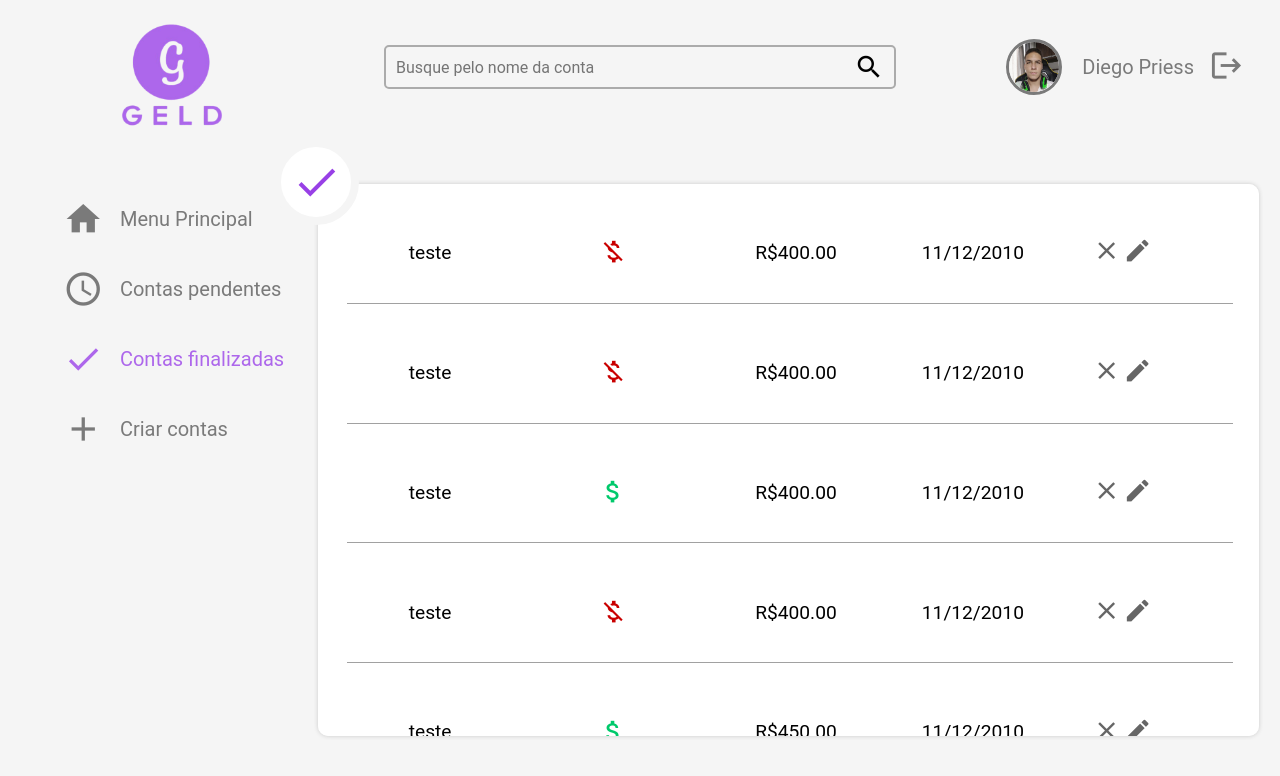
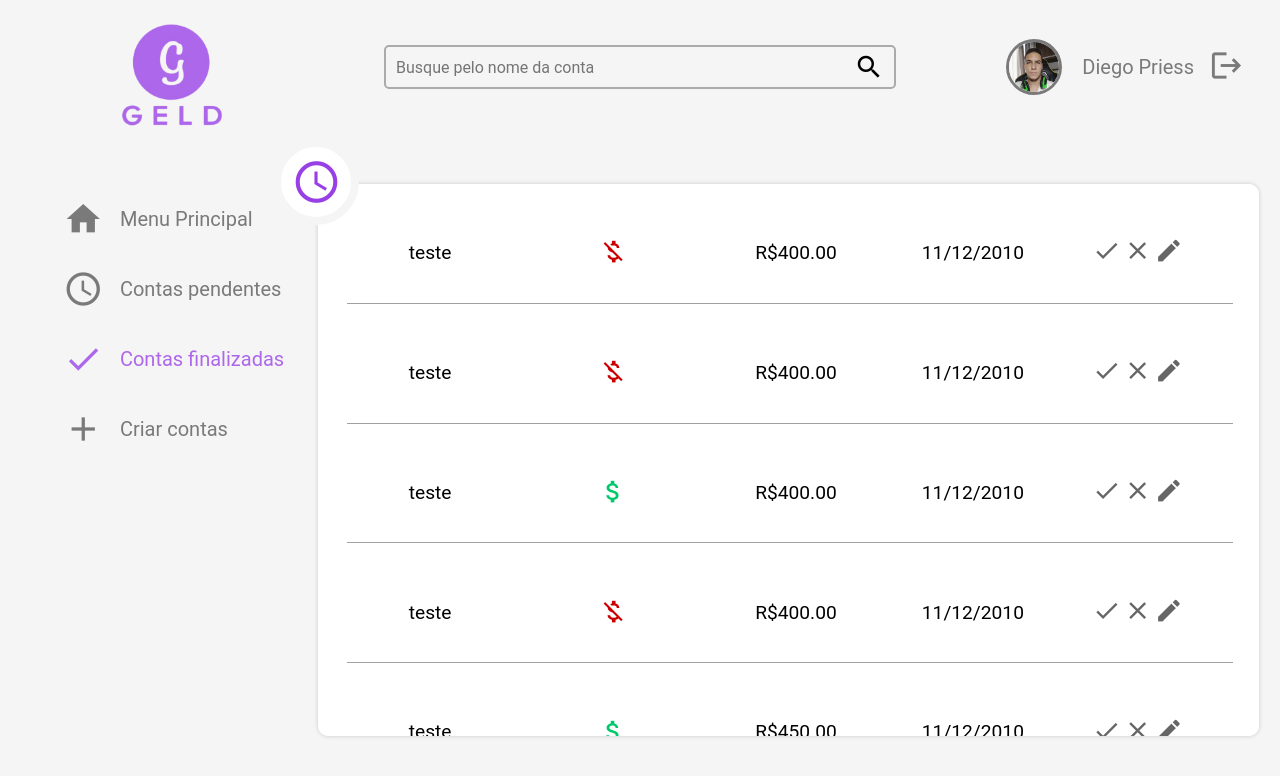
Before and after one commit to DiegoPriess/pac_second_semester_front, a React (Create React App) app: page /constaspagas in a window 1280 px wide. Shown: the top 776 px of the page. Built offline with nearby package versions, Linux system fonts and the light colour scheme.

Commit message:
Preparando front para receber os dados do back

```diff
--- a/src/components/AccountCard/index.jsx
+++ b/src/components/AccountCard/index.jsx
@@ -1,7 +1,47 @@
 import React from 'react';
+import CustomAlert from '../CustomAlert';
 import './style.scss';
+import ReactDOM from 'react-dom';
 
 const AccountCard = (props) => {
+
+    const PATH = window.location.pathname;
+    let alert
+
+    const changeStatus = (status, event) => {
+        const data = {
+            "id": props.key,
+            "status": status
+        }
+
+        event.preventDefault();
+
+        fetch("http://localhost:8080/api/lancamentos/atualizarStatus", {
+        method: "POST",
+        headers: {
+            "Content-Type": "application/json",
+        },
+        body: JSON.stringify(data),
+        })
+        .then((data) => {
+            if(data.ok){
+                alert = <CustomAlert urlPath={PATH} labelText="Conta finalizada com sucesso." type="positive" />;
+            }else{
+                alert = <CustomAlert urlPath={PATH} labelText="Ops! Houve algum erro ao tentar finalizar a conta." type="negative" />;
+            }
+        })
+        .catch((error) => {
+            alert = <CustomAlert urlPath={PATH} labelText={error} type="negative" />;
+        });
+
+        if(alert){
+            ReactDOM.render(alert, document.getElementById('root'));
+        }
+    }
+
+    const editAccount = () => {
+
+    }
 
     return (
         <div className="account-card">
@@ -10,9 +50,9 @@
             <p className="price">{`R$${props.price}`}</p>
             <p className="date">{props.date}</p>
             <div className="actions">
-                {!props.isDone ? <i className="material-icons done">done</i> : ""}
-                <i className="material-icons close">close</i>
-                <i className="material-icons edit">edit</i>
+                {!props.isDone ? <i onClick={() => changeStatus("EFETIVADO")} className="material-icons done">done</i> : ""}
+                <i onClick={() => changeStatus("CANCELADO")} className="material-icons close">close</i>
+                <i onClick={() => editAccount()} className="material-icons edit">edit</i>
             </div>
         </div>
     );
--- a/src/components/Accounts/index.jsx
+++ b/src/components/Accounts/index.jsx
@@ -32,9 +32,9 @@
 
     return (
         <div className="accounts">
-            <i className="material-icons accounts-icon">{ props.accountType === "finish" ? "done" : "schedule" }</i>
+            <i className="material-icons accounts-icon">{ props.status === "finish" ? "done" : "schedule"  /*account.accountType === "EFETIVADO"*/}</i>
             {accountList.map( (account, index) => {
-                return <AccountCard key={index} title={account.title} type={account.type} price={account.price} description={account.description} date={account.date} isDone={props.accountType === "finish"} />
+                return <AccountCard key={index /*account.id*/} type={account.type /*account.tipo*/} price={account.price/*account.valor*/} description={account.description/*account.descricao*/} date={account.date /*`${account.mes}/${account.ano}`*/} isDone={props.status === "finish" /*account.accountType === "EFETIVADO"*/} />
             })}
         </div>
     );
```
